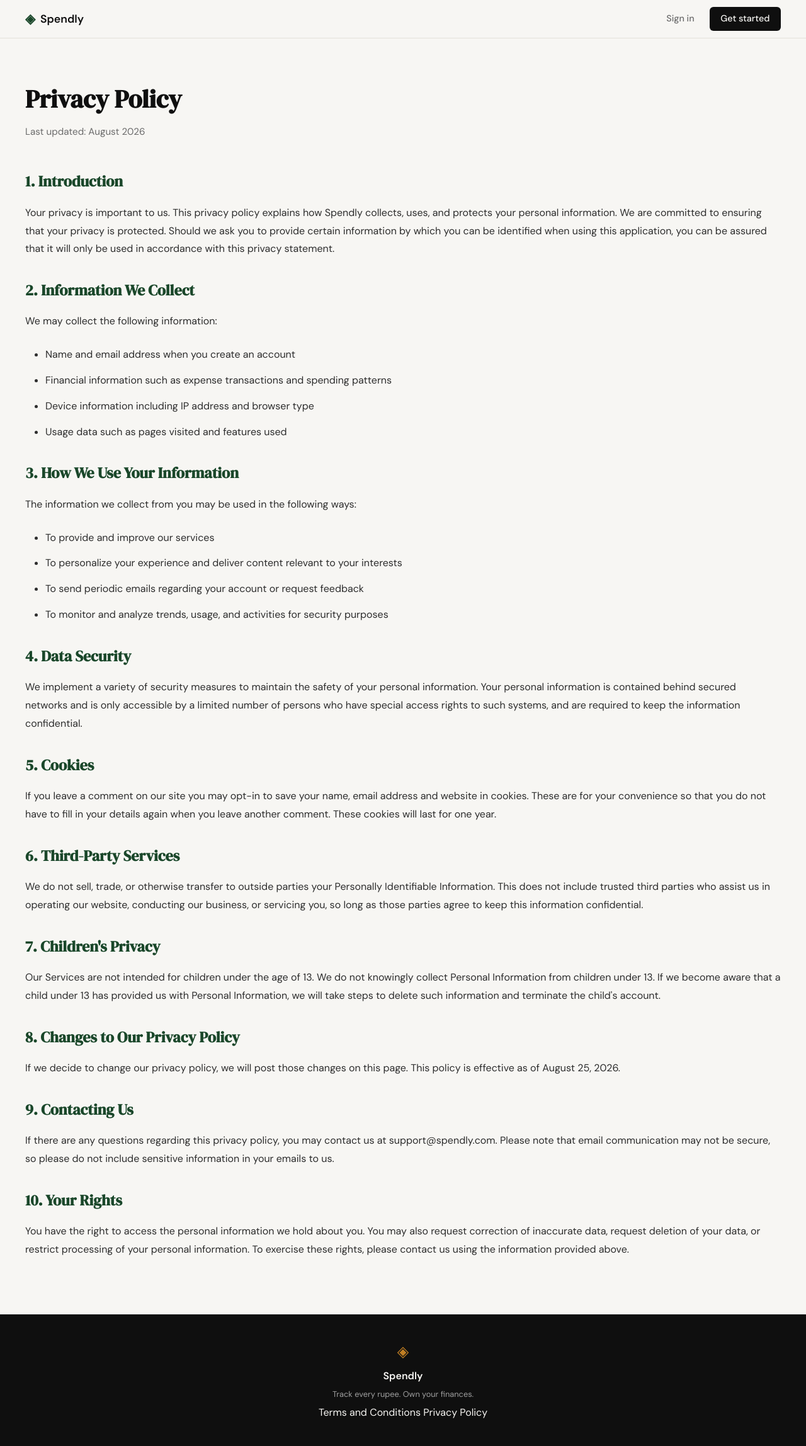
After one commit to Jhantuak47/spendly, a Flask app: page /privacy-policy in a window 1280 px wide. The commit adds this page. Shown: the whole page at 63% size. Run offline with Flask 3, Linux system fonts and the light colour scheme.

Commit message:
added privacy and terms page along with modifying the hero section

```diff
--- a/app.py
+++ b/app.py
@@ -20,6 +20,16 @@ def register():
 @app.route("/login")
 def login():
     return render_template("login.html")
+
+
+@app.route("/terms-and-conditions")
+def terms_and_conditions():
+    return render_template("terms.html")
+
+
+@app.route("/privacy-policy")
+def privacy_policy():
+    return render_template("privacy.html")
 
 
 # ------------------------------------------------------------------ #
--- a/templates/base.html
+++ b/templates/base.html
@@ -34,6 +34,10 @@
             <span class="brand-icon">◈</span>
             <span class="footer-name">Spendly</span>
             <p class="footer-copy">Track every rupee. Own your finances.</p>
+            <div class="footer-links">
+                <a href="{{ url_for('terms_and_conditions') }}">Terms and Conditions</a>
+                <a href="{{ url_for('privacy_policy') }}">Privacy Policy</a>
+            </div>
         </div>
     </footer>
 
--- a/templates/landing.html
+++ b/templates/landing.html
@@ -17,8 +17,8 @@
             one transaction at a time.
         </p>
         <div class="hero-actions">
-            <a href="{{ url_for('register') }}" class="btn-primary">Start tracking free</a>
-            <a href="{{ url_for('login') }}" class="btn-ghost">Sign in</a>
+            <a href="#how-it-works" class="btn-primary">See how it works</a>
+            <a href="{{ url_for('register') }}" class="btn-ghost">Create free account</a>
         </div>
     </div>
     <div class="hero-visual">
--- /dev/null
+++ b/templates/privacy.html
@@ -0,0 +1,113 @@
+{% extends "base.html" %}
+
+{% block title %}Privacy Policy - Spendly{% endblock %}
+
+{% block content %}
+
+<section class="legal-section">
+    <div class="legal-inner">
+        <h1 class="legal-title">Privacy Policy</h1>
+        <p class="legal-intro">Last updated: August 2026</p>
+
+        <div class="legal-content">
+            <h2>1. Introduction</h2>
+            <p>Your privacy is important to us. This privacy policy explains how Spendly collects, uses, and protects your personal information. We are committed to ensuring that your privacy is protected. Should we ask you to provide certain information by which you can be identified when using this application, you can be assured that it will only be used in accordance with this privacy statement.</p>
+
+            <h2>2. Information We Collect</h2>
+            <p>We may collect the following information:</p>
+            <ul>
+                <li>Name and email address when you create an account</li>
+                <li>Financial information such as expense transactions and spending patterns</li>
+                <li>Device information including IP address and browser type</li>
+                <li>Usage data such as pages visited and features used</li>
+            </ul>
+
+            <h2>3. How We Use Your Information</h2>
+            <p>The information we collect from you may be used in the following ways:</p>
+            <ul>
+                <li>To provide and improve our services</li>
+                <li>To personalize your experience and deliver content relevant to your interests</li>
+                <li>To send periodic emails regarding your account or request feedback</li>
+                <li>To monitor and analyze trends, usage, and activities for security purposes</li>
+            </ul>
+
+            <h2>4. Data Security</h2>
+            <p>We implement a variety of security measures to maintain the safety of your personal information. Your personal information is contained behind secured networks and is only accessible by a limited number of persons who have special access rights to such systems, and are required to keep the information confidential.</p>
+
+            <h2>5. Cookies</h2>
+            <p>If you leave a comment on our site you may opt-in to save your name, email address and website in cookies. These are for your convenience so that you do not have to fill in your details again when you leave another comment. These cookies will last for one year.</p>
+
+            <h2>6. Third-Party Services</h2>
+            <p>We do not sell, trade, or otherwise transfer to outside parties your Personally Identifiable Information. This does not include trusted third parties who assist us in operating our website, conducting our business, or servicing you, so long as those parties agree to keep this information confidential.</p>
+
+            <h2>7. Children's Privacy</h2>
+            <p>Our Services are not intended for children under the age of 13. We do not knowingly collect Personal Information from children under 13. If we become aware that a child under 13 has provided us with Personal Information, we will take steps to delete such information and terminate the child's account.</p>
+
+            <h2>8. Changes to Our Privacy Policy</h2>
+            <p>If we decide to change our privacy policy, we will post those changes on this page. This policy is effective as of August 25, 2026.</p>
+
+            <h2>9. Contacting Us</h2>
+            <p>If there are any questions regarding this privacy policy, you may contact us at support@spendly.com. Please note that email communication may not be secure, so please do not include sensitive information in your emails to us.</p>
+
+            <h2>10. Your Rights</h2>
+            <p>You have the right to access the personal information we hold about you. You may also request correction of inaccurate data, request deletion of your data, or restrict processing of your personal information. To exercise these rights, please contact us using the information provided above.</p>
+        </div>
+    </div>
+</section>
+
+{% endblock %}
+
+{% block head %}
+<style>
+    .legal-section {
+        padding: 4rem 2rem;
+    }
+
+    .legal-inner {
+        max-width: var(--max-width);
+        margin: 0 auto;
+    }
+
+    .legal-title {
+        font-family: var(--font-display);
+        font-size: 2.5rem;
+        margin-bottom: 0.5rem;
+        color: var(--ink);
+    }
+
+    .legal-intro {
+        color: var(--ink-muted);
+        font-size: 0.95rem;
+        margin-bottom: 3rem;
+    }
+
+    .legal-content h2 {
+        font-family: var(--font-display);
+        font-size: 1.5rem;
+        margin-top: 2rem;
+        margin-bottom: 1rem;
+        color: var(--accent);
+    }
+
+    .legal-content h2:first-child {
+        margin-top: 0;
+    }
+
+    .legal-content p {
+        margin-bottom: 1.5rem;
+        color: var(--ink-soft);
+        line-height: 1.8;
+    }
+
+    .legal-content ul {
+        margin-left: 2rem;
+        margin-bottom: 1.5rem;
+        color: var(--ink-soft);
+        line-height: 1.8;
+    }
+
+    .legal-content li {
+        margin-bottom: 0.75rem;
+    }
+</style>
+{% endblock %}
```
Also changed, not shown: file.txt (added, +38 -0 lines), templates/terms.html (added, +108 -0 lines).
